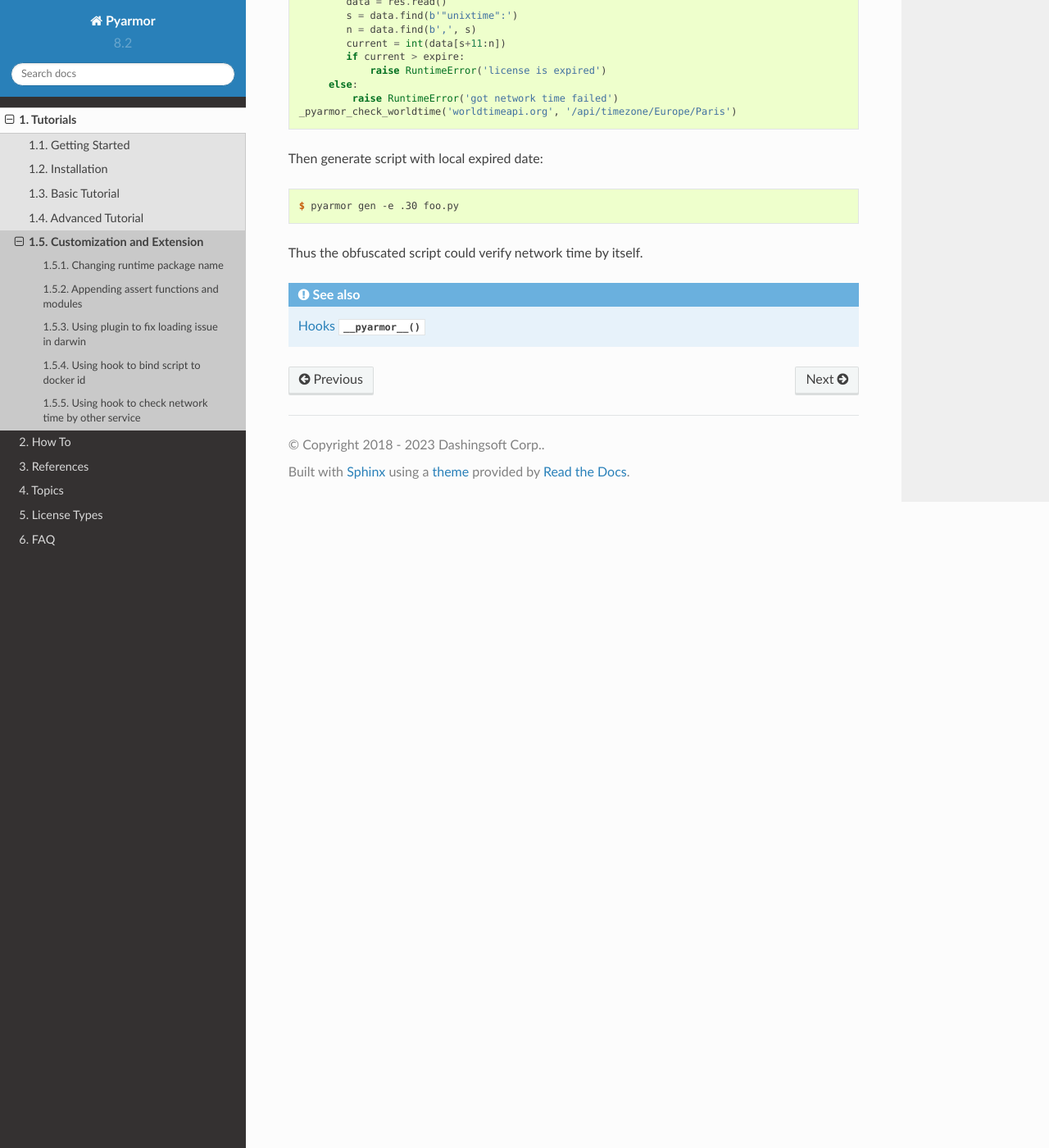
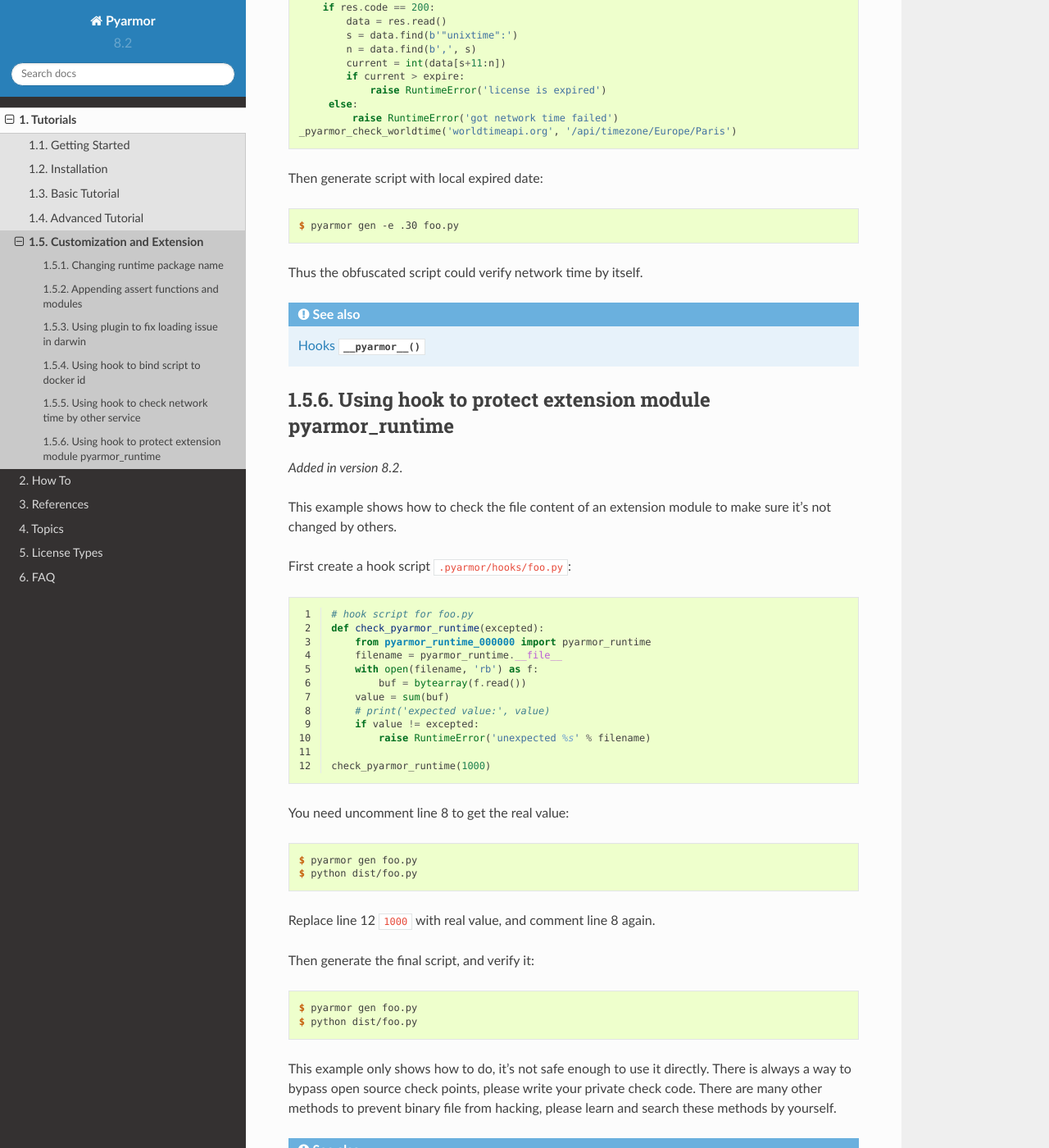
Before and after one commit to dashingsoft/pyarmor, a Sphinx documentation site: the page built from docs/tutorial/customization.rst, in a window 1280 px wide and 1400 px high, scrolled down 3588 px. Shown: the whole window at 82% size. Built offline with Sphinx 7.4.7 and the Read the Docs theme 2.0.0, drawn with Linux system fonts in a browser that asks for light colours; some of the changed text lies outside the part shown.

Commit message:
Doc how to use hook script to check pyarmor_runtime

```diff
--- a/docs/tutorial/customization.rst
+++ b/docs/tutorial/customization.rst
@@ -168,4 +168,45 @@
 
 .. seealso:: :ref:`hooks` :func:`__pyarmor__`
 
+Using hook to protect extension module pyarmor_runtime
+======================================================
+
+.. versionadded:: 8.2
+
+This example shows how to check the file content of an extension module to make sure it's not changed by others.
+
+First create a hook script :file:`.pyarmor/hooks/foo.py`:
+
+.. code-block:: python
+    :linenos:
+
+    # hook script for foo.py
+    def check_pyarmor_runtime(excepted):
+        from pyarmor_runtime_000000 import pyarmor_runtime
+        filename = pyarmor_runtime.__file__
+        with open(filename, 'rb') as f:
+            buf = bytearray(f.read())
+        value = sum(buf)
+        # print('expected value:', value)
+        if value != excepted:
+            raise RuntimeError('unexpected %s' % filename)
+
+    check_pyarmor_runtime(1000)
+
+You need uncomment line 8 to get the real value::
+
+    $ pyarmor gen foo.py
+    $ python dist/foo.py
+
+Replace line 12 ``1000`` with real value, and comment line 8 again.
+
+Then generate the final script, and verify it::
+
+    $ pyarmor gen foo.py
+    $ python dist/foo.py
+
+This example only shows how to do, it's not safe enough to use it directly. There is always a way to bypass open source check points, please write your private check code. There are many other methods to prevent binary file from hacking, please learn and search these methods by yourself.
+
+.. seealso:: :ref:`hooks` :func:`__pyarmor__`
+
 .. include:: ../_common_definitions.txt
```
